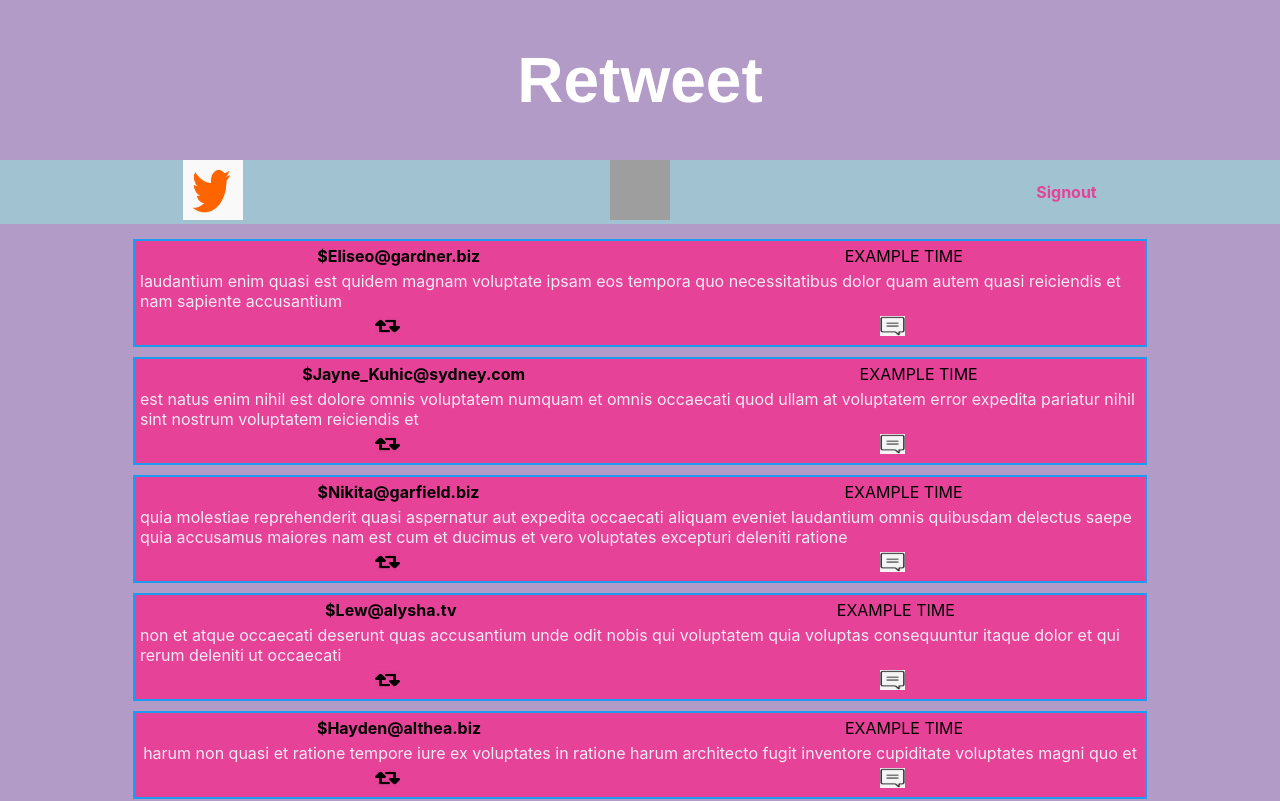
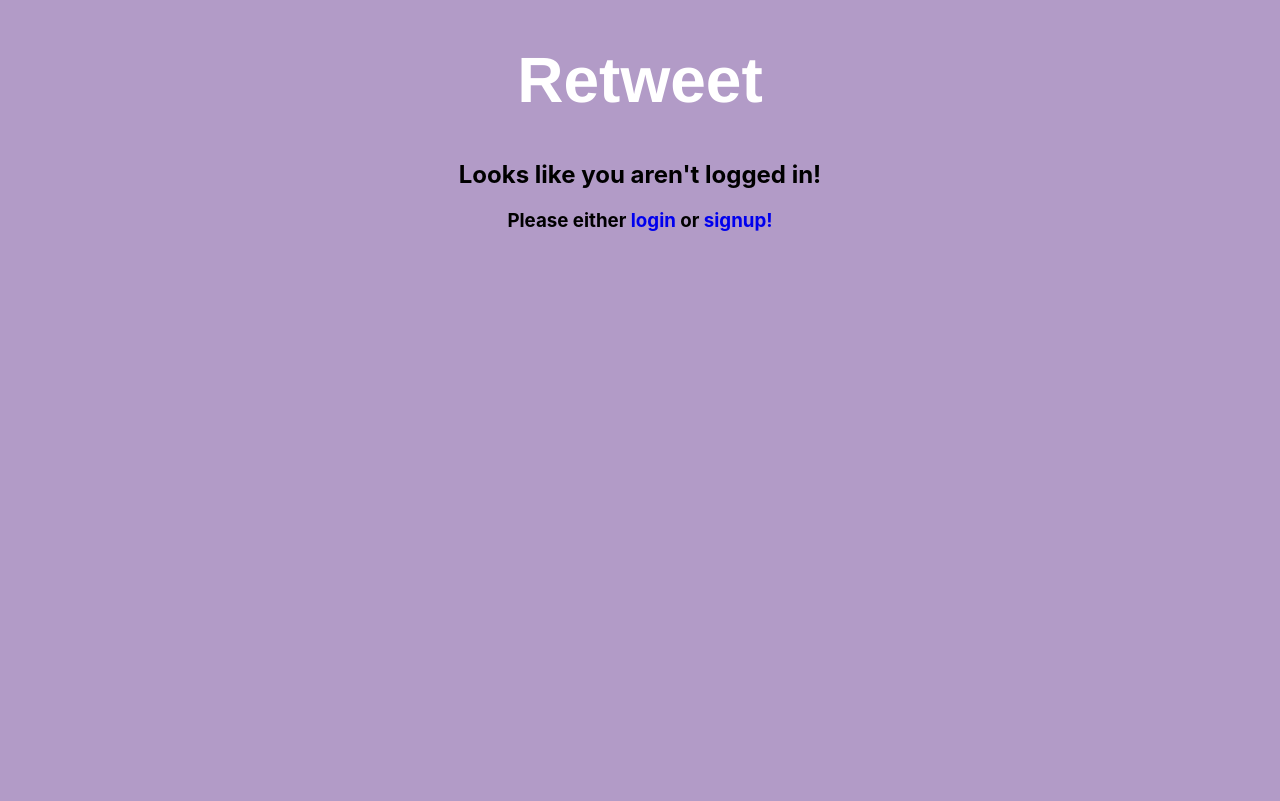
Before and after one commit to mitchellp0709/Project-3-Frontend, a React (Create React App) app: page / in a window 1280 px wide. Shown: the top 801 px of the page. Built offline with nearby package versions, Linux system fonts and the light colour scheme; data requests are answered from the project's data file; grey boxes are pictures that could not be loaded.

Commit message:
checks for token, redirects to log in if not signed in

```diff
--- a/src/pages/main.js
+++ b/src/pages/main.js
@@ -2,6 +2,8 @@ import InfiniteScroll from "react-infinite-scroll-component";
 import Comment from "../components/comments";
 import { useEffect, useState } from "react";
 import Header from "../components/Header";
+import { useNavigate } from "react-router-dom";
+import { Link } from "react-router-dom";
 
 // MUST RUN THIS TO HOST THE SERVER ON PORT 3004:
 //json-server --watch db.json --port 3004
@@ -54,8 +56,19 @@ const Main = (props) => {
 
     setPage(page + 1);
   };
+
+  const navigate = useNavigate();
+
+  const nav = () => {
+    navigate("/login")
+  }
+
+  if (localStorage.token) {
+
+
     return (<>
-    <Header/>
+
+      <Header />
       <InfiniteScroll
         dataLength={items.length} //This is important field to render the next data
         next={fetchData}
@@ -72,5 +85,12 @@ const Main = (props) => {
         })}
       </InfiniteScroll>
     </>);
+  }
+  else {
+    return <div className="redirect">
+      <h2>Looks like you aren't logged in!</h2>
+      <h3>Please either <Link to = "/login">login </Link> or <Link to = "/signup">signup! </Link></h3>
+    </div>
+  }
 };
 export default Main;
--- a/src/styles.scss
+++ b/src/styles.scss
@@ -213,3 +213,13 @@ text-decoration: none;
 color: $darkpink;
 font-weight: bolder;
 }
+
+
+
+
+
+// NOT LOGGED IN PAGE
+
+.redirect{
+  text-align: center;
+}
```
Lines whose indentation alone changed are shown as unchanged.
